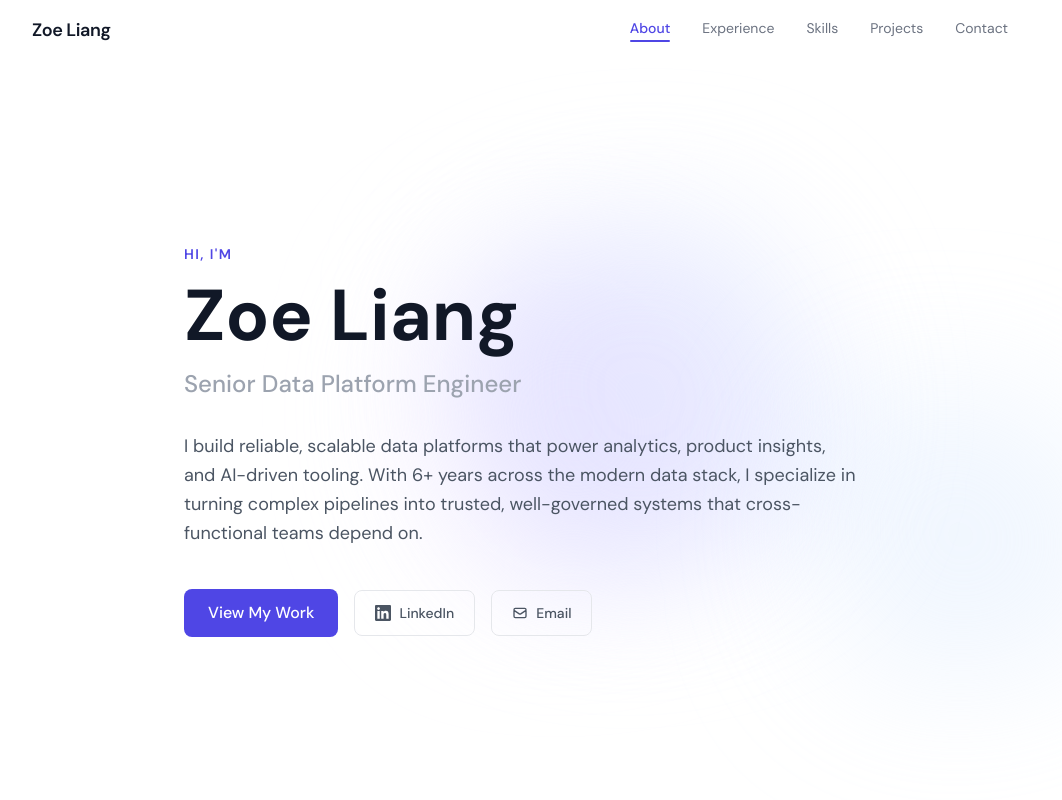
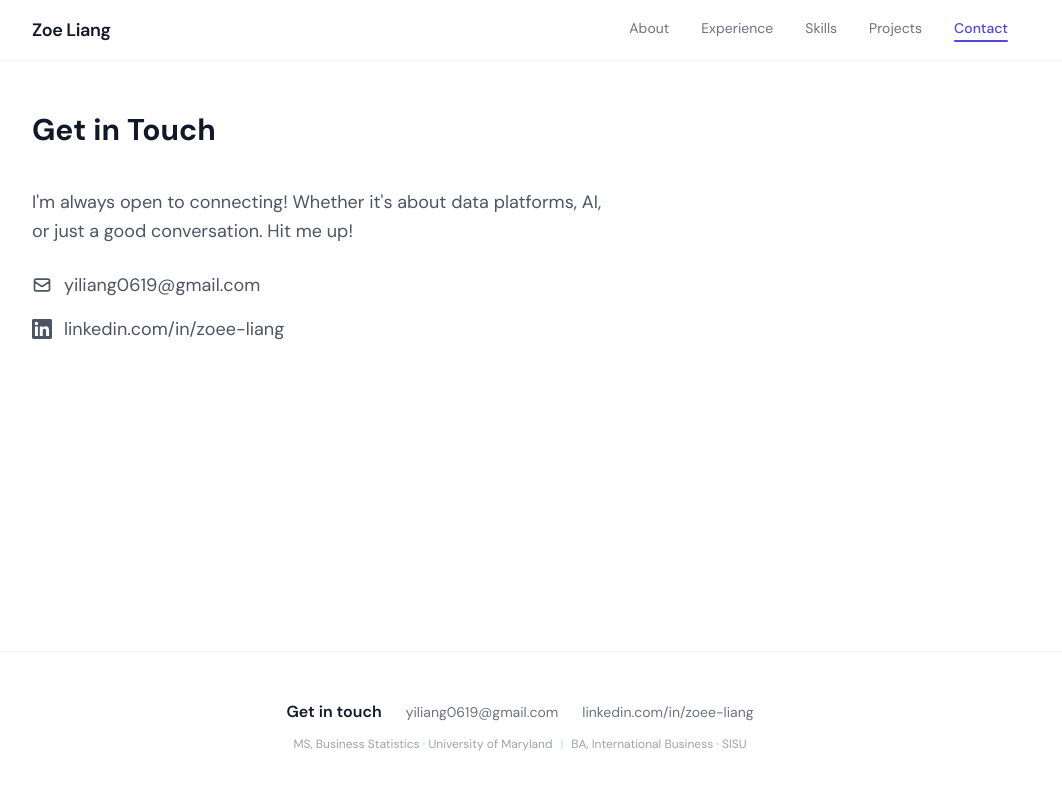
Before and after one commit to zoee-liang/portfolio, a React (Vite) app: page /contact in a window 1280 px wide. Shown: the top 800 px of the page, without its empty margins (120-1182 px from the left). Built offline with nearby package versions, Linux system fonts and the light colour scheme.

Commit message:
update layout and add about me

```diff
--- a/package.json
+++ b/package.json
@@ -10,7 +10,8 @@
   },
   "dependencies": {
     "react": "^18.3.1",
-    "react-dom": "^18.3.1"
+    "react-dom": "^18.3.1",
+    "react-router-dom": "^7.13.1"
   },
   "devDependencies": {
     "@vitejs/plugin-react": "^4.3.1",
--- a/src/App.jsx
+++ b/src/App.jsx
@@ -1,23 +1,43 @@
+import { useEffect } from 'react'
+import { BrowserRouter, Routes, Route, useLocation } from 'react-router-dom'
 import Navbar from './components/Navbar'
 import Hero from './components/Hero'
-import Stats from './components/Stats'
+import About from './components/About'
 import Experience from './components/Experience'
 import Skills from './components/Skills'
 import Projects from './components/Projects'
+import Contact from './components/Contact'
 import Footer from './components/Footer'
+
+function ScrollManager() {
+  const { pathname, hash } = useLocation()
+  useEffect(() => {
+    if (hash) {
+      document.querySelector(hash)?.scrollIntoView({ behavior: 'smooth' })
+    } else {
+      window.scrollTo(0, 0)
+    }
+  }, [pathname, hash])
+  return null
+}
 
 export default function App() {
   return (
-    <div className="min-h-screen">
-      <Navbar />
-      <main>
-        <Hero />
-        <Stats />
-        <Experience />
-        <Skills />
-        <Projects />
-      </main>
-      <Footer />
-    </div>
+    <BrowserRouter>
+      <div className="min-h-screen flex flex-col">
+        <Navbar />
+        <ScrollManager />
+        <main className="flex-1">
+          <Routes>
+            <Route path="/" element={<><Hero /><About /></>} />
+            <Route path="/experience" element={<Experience />} />
+            <Route path="/skills" element={<Skills />} />
+            <Route path="/projects" element={<Projects />} />
+            <Route path="/contact" element={<Contact />} />
+          </Routes>
+        </main>
+        <Footer />
+      </div>
+    </BrowserRouter>
   )
 }
--- /dev/null
+++ b/src/components/About.jsx
@@ -0,0 +1,27 @@
+import { useInView } from '../hooks/useInView'
+import { about } from '../data/content'
+
+export default function About() {
+  const [ref, inView] = useInView()
+
+  return (
+    <section id="about" ref={ref} className="pt-4 pb-24 scroll-mt-20">
+      <div className="max-w-5xl mx-auto px-6">
+        <h2 className="text-3xl font-bold text-gray-900 mb-10">About Me</h2>
+        <div className="max-w-3xl space-y-5">
+          {about.map((paragraph, i) => (
+            <p
+              key={i}
+              className={`text-gray-600 text-lg leading-relaxed transition-all duration-700 ${
+                inView ? 'opacity-100 translate-y-0' : 'opacity-0 translate-y-6'
+              }`}
+              style={{ transitionDelay: `${i * 120}ms` }}
+            >
+              {paragraph}
+            </p>
+          ))}
+        </div>
+      </div>
+    </section>
+  )
+}
--- /dev/null
+++ b/src/components/Contact.jsx
@@ -0,0 +1,36 @@
+export default function Contact() {
+  return (
+    <section className="pt-28 pb-24">
+      <div className="max-w-5xl mx-auto px-6">
+        <h2 className="text-3xl font-bold text-gray-900 mb-10">Get in Touch</h2>
+        <div className="max-w-xl space-y-6">
+          <p className="text-gray-600 text-lg leading-relaxed">
+            I'm always open to connecting! Whether it's about data platforms, AI, or just a good conversation. Hit me up!
+          </p>
+          <div className="flex flex-col gap-4">
+            <a
+              href="mailto:yiliang0619@gmail.com"
+              className="flex items-center gap-3 text-gray-600 hover:text-indigo-600 transition-colors text-lg"
+            >
+              <svg className="w-5 h-5" fill="none" stroke="currentColor" viewBox="0 0 24 24">
+                <path strokeLinecap="round" strokeLinejoin="round" strokeWidth={2} d="M3 8l7.89 5.26a2 2 0 002.22 0L21 8M5 19h14a2 2 0 002-2V7a2 2 0 00-2-2H5a2 2 0 00-2 2v10a2 2 0 002 2z" />
+              </svg>
+              yiliang0619@gmail.com
+            </a>
+            <a
+              href="https://www.linkedin.com/in/zoee-liang/"
+              target="_blank"
+              rel="noopener noreferrer"
+              className="flex items-center gap-3 text-gray-600 hover:text-indigo-600 transition-colors text-lg"
+            >
+              <svg className="w-5 h-5" fill="currentColor" viewBox="0 0 24 24">
+                <path d="M20.447 20.452h-3.554v-5.569c0-1.328-.027-3.037-1.852-3.037-1.853 0-2.136 1.445-2.136 2.939v5.667H9.351V9h3.414v1.561h.046c.477-.9 1.637-1.85 3.37-1.85 3.601 0 4.267 2.37 4.267 5.455v6.286zM5.337 7.433c-1.144 0-2.063-.926-2.063-2.065 0-1.138.92-2.063 2.063-2.063 1.14 0 2.064.925 2.064 2.063 0 1.139-.925 2.065-2.064 2.065zm1.782 13.019H3.555V9h3.564v11.452zM22.225 0H1.771C.792 0 0 .774 0 1.729v20.542C0 23.227.792 24 1.771 24h20.451C23.2 24 24 23.227 24 22.271V1.729C24 .774 23.2 0 22.222 0h.003z" />
+              </svg>
+              linkedin.com/in/zoee-liang
+            </a>
+          </div>
+        </div>
+      </div>
+    </section>
+  )
+}
--- a/src/components/Experience.jsx
+++ b/src/components/Experience.jsx
@@ -18,7 +18,7 @@ function ExperienceCard({ job, index }) {
       </div>
 
       {/* Timeline dot */}
-      <div className="absolute left-20 top-6 w-2.5 h-2.5 rounded-full bg-indigo-500 -translate-x-[5px] hidden md:block ring-4 ring-gray-50" />
+      <div className="absolute left-20 top-6 w-2.5 h-2.5 rounded-full bg-indigo-500 -translate-x-[5px] hidden md:block ring-4 ring-white" />
 
       <div className="bg-white rounded-xl p-6 shadow-sm border border-gray-100 hover:border-indigo-100 hover:shadow-md transition-all duration-300">
         <div className="flex flex-wrap items-start justify-between gap-3 mb-3">
@@ -72,7 +72,7 @@ function ExperienceCard({ job, index }) {
 
 export default function Experience() {
   return (
-    <section id="experience" className="py-24 bg-gray-50">
+    <section className="pt-28 pb-24 bg-gray-50">
       <div className="max-w-5xl mx-auto px-6">
         <div className="flex items-center justify-between mb-16">
           <h2 className="text-3xl font-bold text-gray-900">Work Experience</h2>
--- a/src/components/Footer.jsx
+++ b/src/components/Footer.jsx
@@ -1,6 +1,6 @@
 export default function Footer() {
   return (
-    <footer id="contact" className="py-12 border-t border-gray-100">
+    <footer className="py-12 border-t border-gray-100">
       <div className="max-w-5xl mx-auto px-6 flex flex-col items-center gap-3">
         <div className="flex flex-wrap items-center gap-4 sm:gap-6">
           <p className="text-gray-900 font-semibold">Get in touch</p>
--- a/src/components/Hero.jsx
+++ b/src/components/Hero.jsx
@@ -1,6 +1,8 @@
+import { Link } from 'react-router-dom'
+
 export default function Hero() {
   return (
-    <section id="about" className="relative min-h-screen flex items-center pt-20 overflow-hidden">
+    <section className="relative min-h-screen flex items-center pt-20 overflow-hidden">
       {/* Animated background blobs */}
       <div className="absolute inset-0 pointer-events-none">
         <div className="absolute top-1/4 right-1/4 w-96 h-96 bg-indigo-100 rounded-full mix-blend-multiply blur-3xl opacity-60 animate-blob" />
@@ -26,12 +28,12 @@ export default function Hero() {
         </p>
 
         <div className="flex flex-wrap items-center gap-4 animate-fade-in-up animation-delay-400">
-          <a
-            href="#projects"
+          <Link
+            to="/projects"
             className="bg-indigo-600 text-white px-6 py-3 rounded-lg font-medium hover:bg-indigo-700 transition-colors"
           >
             View My Work
-          </a>
+          </Link>
           <a
             href="https://www.linkedin.com/in/zoee-liang/"
             target="_blank"
--- a/src/components/Navbar.jsx
+++ b/src/components/Navbar.jsx
@@ -1,68 +1,84 @@
-import { useState, useEffect } from 'react'
+import { useState } from 'react'
+import { NavLink, Link, useLocation, useNavigate } from 'react-router-dom'
 
 const navLinks = [
-  { label: 'About', href: '#about', id: 'about' },
-  { label: 'Experience', href: '#experience', id: 'experience' },
-  { label: 'Skills', href: '#skills', id: 'skills' },
-  { label: 'Projects', href: '#projects', id: 'projects' },
-  { label: 'Contact', href: '#contact', id: 'contact' },
+  { label: 'About', to: '/', hash: '#about' },
+  { label: 'Experience', to: '/experience' },
+  { label: 'Skills', to: '/skills' },
+  { label: 'Projects', to: '/projects' },
+  { label: 'Contact', to: '/contact' },
 ]
 
-export default function Navbar() {
-  const [scrolled, setScrolled] = useState(false)
-  const [menuOpen, setMenuOpen] = useState(false)
-  const [activeSection, setActiveSection] = useState('about')
+function NavItem({ link, className, onClick }) {
+  const location = useLocation()
+  const navigate = useNavigate()
 
-  useEffect(() => {
-    const handleScroll = () => setScrolled(window.scrollY > 20)
-    window.addEventListener('scroll', handleScroll)
-    return () => window.removeEventListener('scroll', handleScroll)
-  }, [])
-
-  // Track active section via IntersectionObserver
-  useEffect(() => {
-    const sectionIds = ['about', 'experience', 'skills', 'projects']
-    const observers = sectionIds.map((id) => {
-      const el = document.getElementById(id)
-      if (!el) return null
-      const observer = new IntersectionObserver(
-        ([entry]) => { if (entry.isIntersecting) setActiveSection(id) },
-        { threshold: 0.35 }
-      )
-      observer.observe(el)
-      return observer
-    })
-    return () => observers.forEach((o) => o?.disconnect())
-  }, [])
+  if (link.hash) {
+    const isActive = location.pathname === '/' && location.hash === link.hash
+    return (
+      <a
+        href={link.to + link.hash}
+        className={typeof className === 'function' ? className({ isActive }) : className}
+        onClick={(e) => {
+          e.preventDefault()
+          if (location.pathname === '/') {
+            document.querySelector(link.hash)?.scrollIntoView({ behavior: 'smooth' })
+          } else {
+            navigate(link.to + link.hash)
+          }
+          onClick?.()
+        }}
+      >
+        {link.label}
+        {isActive && (
+          <span className="absolute bottom-0 left-0 right-0 h-0.5 bg-indigo-600 rounded-full" />
+        )}
+      </a>
+    )
+  }
 
   return (
-    <header
-      className={`fixed top-0 left-0 right-0 z-50 bg-white/90 backdrop-blur-sm transition-shadow duration-300 ${
-        scrolled ? 'shadow-sm' : ''
-      }`}
+    <NavLink
+      to={link.to}
+      className={className}
+      onClick={onClick}
     >
+      {({ isActive }) => (
+        <>
+          {link.label}
+          {isActive && (
+            <span className="absolute bottom-0 left-0 right-0 h-0.5 bg-indigo-600 rounded-full" />
+          )}
+        </>
+      )}
+    </NavLink>
+  )
+}
+
+export default function Navbar() {
+  const [menuOpen, setMenuOpen] = useState(false)
+
+  return (
+    <header className="fixed top-0 left-0 right-0 z-50 bg-white/90 backdrop-blur-sm shadow-sm">
       <nav className="max-w-5xl mx-auto px-6 py-4 flex items-center justify-between">
-        <a href="#about" className="text-gray-900 font-semibold text-lg tracking-tight">
+        <Link to="/" className="text-gray-900 font-semibold text-lg tracking-tight">
           Zoe Liang
-        </a>
+        </Link>
 
         {/* Desktop links */}
         <div className="hidden md:flex items-center gap-8">
           {navLinks.map((link) => (
-            <a
-              key={link.href}
-              href={link.href}
-              className={`text-sm transition-colors relative pb-1 ${
-                activeSection === link.id
-                  ? 'text-indigo-600 font-medium'
-                  : 'text-gray-500 hover:text-gray-900'
-              }`}
-            >
-              {link.label}
-              {activeSection === link.id && (
-                <span className="absolute bottom-0 left-0 right-0 h-0.5 bg-indigo-600 rounded-full" />
-              )}
-            </a>
+            <NavItem
+              key={link.label}
+              link={link}
+              className={({ isActive }) =>
+                `text-sm transition-colors relative pb-1 ${
+                  isActive
+                    ? 'text-indigo-600 font-medium'
+                    : 'text-gray-500 hover:text-gray-900'
+                }`
+              }
+            />
           ))}
         </div>
 
@@ -86,16 +102,14 @@ export default function Navbar() {
       {menuOpen && (
         <div className="md:hidden border-t border-gray-100 bg-white px-6 py-4 flex flex-col gap-4">
           {navLinks.map((link) => (
-            <a
-              key={link.href}
-              href={link.href}
-              className={`text-sm ${
-                activeSection === link.id ? 'text-indigo-600 font-medium' : 'text-gray-500'
-              }`}
+            <NavItem
+              key={link.label}
+              link={link}
+              className={({ isActive }) =>
+                `text-sm ${isActive ? 'text-indigo-600 font-medium' : 'text-gray-500'}`
+              }
               onClick={() => setMenuOpen(false)}
-            >
-              {link.label}
-            </a>
+            />
           ))}
         </div>
       )}
--- a/src/components/Projects.jsx
+++ b/src/components/Projects.jsx
@@ -42,7 +42,7 @@ function ProjectCard({ project, index }) {
 
 export default function Projects() {
   return (
-    <section id="projects" className="py-24 bg-gray-50">
+    <section className="pt-28 pb-24 bg-gray-50">
       <div className="max-w-5xl mx-auto px-6">
         <h2 className="text-3xl font-bold text-gray-900 mb-16">Featured Work</h2>
 
--- a/src/components/Skills.jsx
+++ b/src/components/Skills.jsx
@@ -5,7 +5,7 @@ export default function Skills() {
   const [ref, inView] = useInView()
 
   return (
-    <section id="skills" className="py-24">
+    <section className="pt-28 pb-24">
       <div className="max-w-5xl mx-auto px-6">
         <h2 className="text-3xl font-bold text-gray-900 mb-16">Skills</h2>
 
--- a/src/data/content.js
+++ b/src/data/content.js
@@ -1,3 +1,11 @@
+export const about = [
+  "I started my career as a data analyst building reports in Excel and Tableau, and somewhere along the way I became the person who builds the platforms those reports run on.",
+  "I've been a founding or first data hire throughout my career, which means I've gotten really comfortable with ambiguity, duct tape, and turning \"we don't have data infrastructure\" into \"actually, we do now.\"",
+  "These days I co-own a data platform end-to-end and I've been spending a lot of my time at the intersection of data infrastructure and AI, building things like internal AI agents and context engineering frameworks that make data platforms useful not just for humans, but for LLMs too.",
+  "I care a lot about working on things that matter. I've gravitated toward mission-driven organizations throughout my career, and I think the best data work happens when you genuinely care about the people using what you build.",
+  "Outside of work, I love reading, writing, and currently learning Buddhism. 🍵📖",
+]
+
 export const experience = [
   {
     company: 'Understood',
```
Also changed, not shown: vercel.json (added), 1 other file (tests, documents, lock files or other folders).
